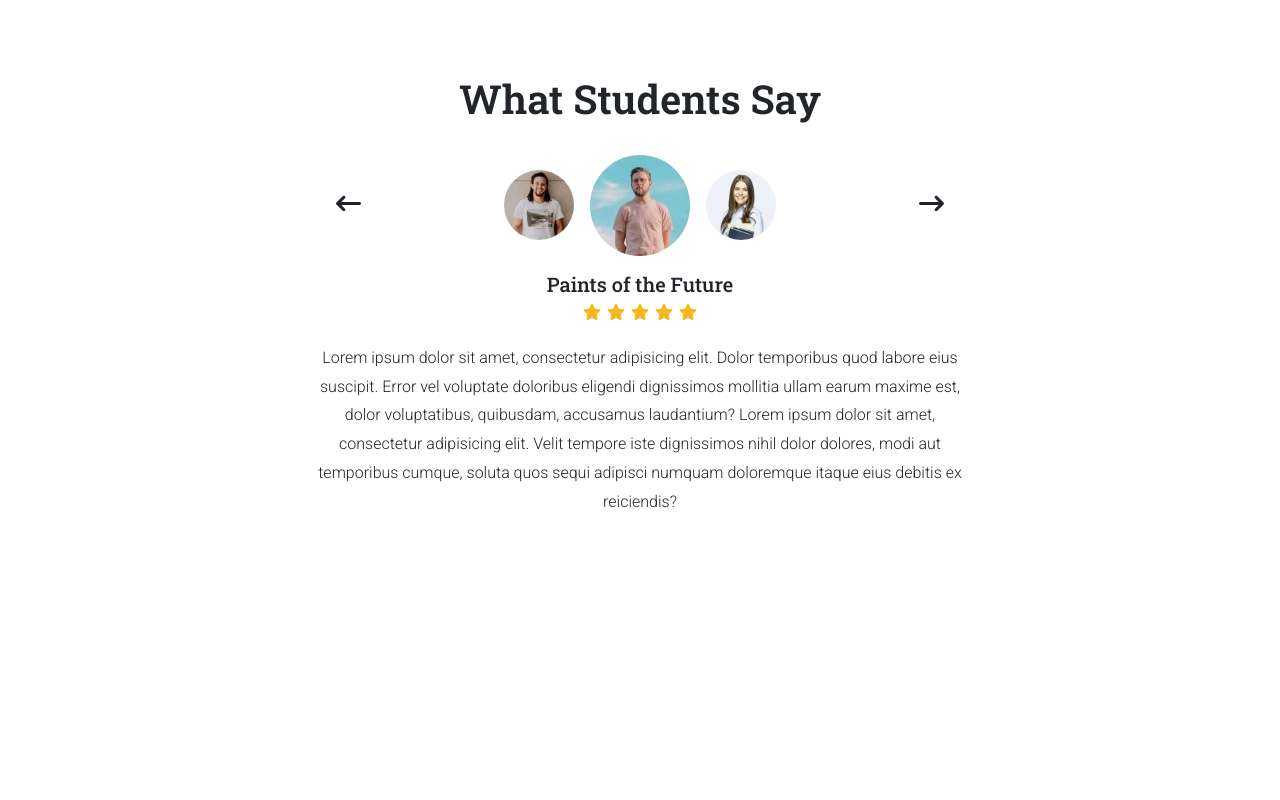
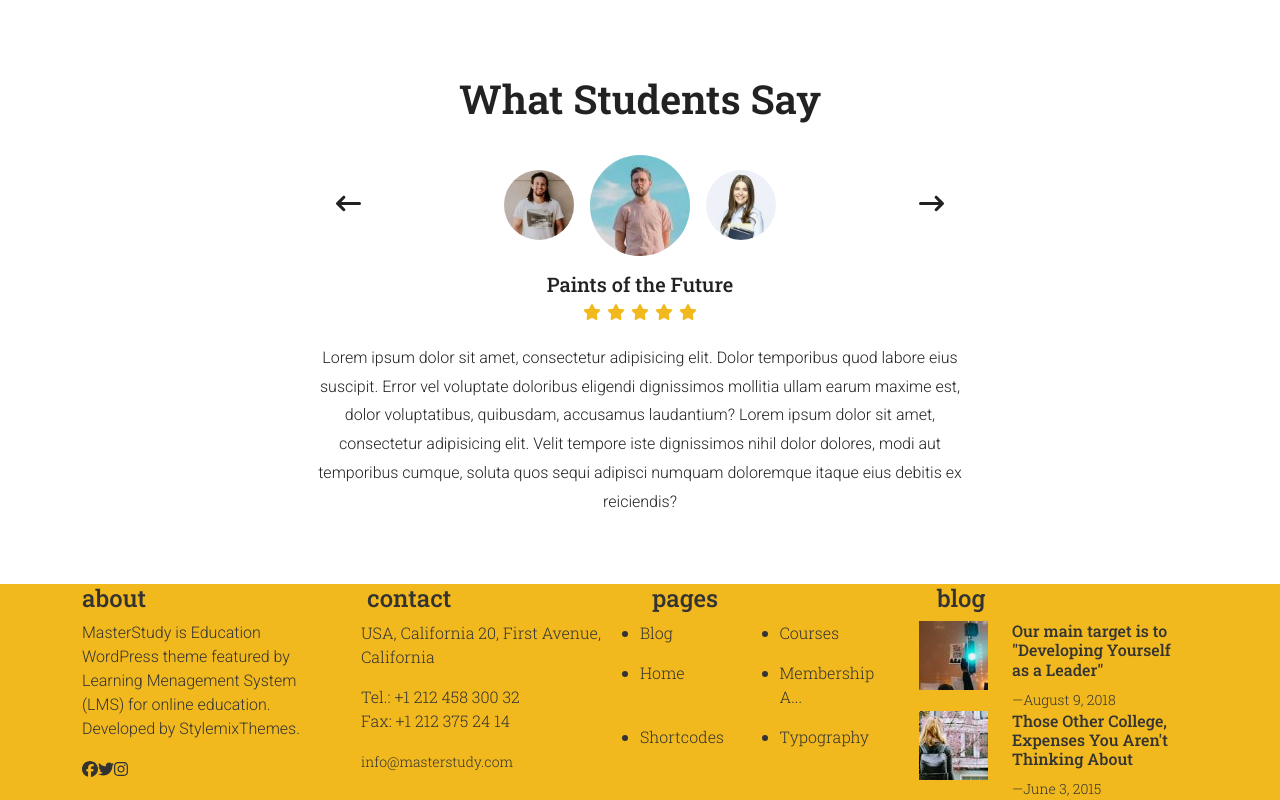
Before and after one commit to BeainaT/proj-html-vuejs, a Vue app: page / in a window 1280 px wide. Shown: the part 4458-5258 px from the top of the page. Before the commit the page ends 5042 px from the top, so only its background shows below. Built offline with nearby package versions, Linux system fonts and the light colour scheme.

Commit message:
added footer elements+footer section (unstyled)

```diff
--- a/src/assets/style/style-parts/_typo.scss
+++ b/src/assets/style/style-parts/_typo.scss
@@ -3,6 +3,9 @@
 body {
     font-family: var(--typo_serif);
     font-weight: 300;
+}
+main {
+    color: var(--text_body);
 }
 h1 {
     font-size: 3rem;
--- /dev/null
+++ b/src/components/commons/AboutFooter.vue
@@ -0,0 +1,25 @@
+<template>
+  <div class="col-3">
+    <p><a href="#">MasterStudy</a> is Education WordPress theme featured by Learning Menagement System (LMS) for online education. Developed by <a href="#">StylemixThemes</a>.</p>
+    <i v-for="(social, i) in footerSocial" :class="social" :key="'social' + i"></i>
+  </div>
+</template>
+
+<script>
+export default {
+    name: 'AboutFooter',
+    data() {
+        return {
+            footerSocial: [
+                `fa-brands fa-facebook`,
+                `fa-brands fa-twitter`,
+                `fa-brands fa-instagram`
+            ]
+        }
+    }
+}
+</script>
+
+<style>
+
+</style>
--- /dev/null
+++ b/src/components/commons/BlogFooter.vue
@@ -0,0 +1,51 @@
+<template>
+  <div class="col-3">
+    <div class="row">
+        <div class="col-12 d-flex" v-for="(blogLink, i) in blogLinks" :key="'blogLink' + i">
+        <div class="row">
+            <div class="col-4">
+                <img :src="blogLink.img" alt="article img">
+            </div>
+            <div class="col-8">
+                <div class="row">
+                    <div class="col-12">
+                        <h6>{{blogLink.title}}</h6>
+                    </div>
+                    <div class="col-12">
+                        <small>&mdash;{{blogLink.date}}</small>
+                    </div>
+                </div>
+            </div>
+        </div>
+        </div>
+    </div>
+  </div>
+</template>
+
+<script>
+export default {
+    name: 'BlogFooter',
+    data() {
+        return {
+            blogLinks: [
+                {
+                    img: require('../../assets/img/photo-1517520287167-4bbf64a00d66-69x69.jpeg'),
+                    title: `Our main target is to "Developing Yourself as a Leader"`,
+                    date: "August 9, 2018",
+                },
+                {
+                    img: require('../../assets/img/photo-1490376840453-5f616fbebe5b-69x69.jpeg'),
+                    title: `Those Other College, Expenses You Aren't Thinking About`,
+                    date: "June 3, 2015",
+                },
+            ]
+        }
+    }
+}
+</script>
+
+<style lang="scss" scoped>
+img {
+    width: 100%
+}
+</style>
--- /dev/null
+++ b/src/components/commons/ContactFooter.vue
@@ -0,0 +1,32 @@
+<template>
+  <div class="col-3">
+    <div v-for="(contact, i) in contacts" :key="'contact' + i">
+        <address>{{contact.adress}}</address>
+        <address>Tel.: {{contact.phone}} <br> Fax: {{contact.fax}}</address>
+        <small>{{contact.mail}}</small>
+    </div>
+
+  </div>
+</template>
+
+<script>
+export default {
+    name: 'ContactFooter',
+    data() {
+        return {
+            contacts: [
+                {
+                    adress: 'USA, California 20, First Avenue, California',
+                    phone: '+1 212 458 300 32',
+                    fax: '+1 212 375 24 14',
+                    mail: 'info@masterstudy.com'
+                }
+            ]
+        }
+    }
+}
+</script>
+
+<style>
+
+</style>
--- /dev/null
+++ b/src/components/commons/PagesFooter.vue
@@ -0,0 +1,36 @@
+<template>
+  <div class="col-3">
+    <div class="row">
+
+        <ul class="col-6" v-for="pageLink in pageLinks" :key="pageLink">
+            <li>{{pageLink}}</li>
+        </ul>
+    </div>
+  </div>
+</template>
+
+<script>
+export default {
+    name: 'PagesFooter',
+    data() {
+        return {
+            pageLinks: [
+                'blog',
+                'courses',
+                'home',
+                'membership a...',
+                'shortcodes',
+                'typography'
+            ]
+        }
+    }
+}
+</script>
+
+<style lang="scss" scoped>
+ul li {
+    list-style: disc;
+    text-transform: capitalize;
+}
+
+</style>
--- a/src/components/macro/BaseFooter.vue
+++ b/src/components/macro/BaseFooter.vue
@@ -1,13 +1,23 @@
 <template>
-  <footer></footer>
+  <footer>
+    <FooterTopics/>
+  </footer>
 </template>
 
 <script>
+import FooterTopics from '../sections/FooterTopics.vue';
 export default {
-    name: 'BaseFooter'
+    name: 'BaseFooter',
+    components: {
+    FooterTopics
+    }
 }
 </script>
 
-<style>
+<style lang="scss" scoped>
+footer {
+  background-color: var(--primary_color);
+  color: var(--text_nav);
+}
 
 </style>
--- /dev/null
+++ b/src/components/sections/FooterTopics.vue
@@ -0,0 +1,45 @@
+<template>
+  <div class="container">
+    <div class="row">
+        <div class="col-3" v-for="title in footerTitles" :key="title"><h4>{{title}}</h4>
+        </div>
+        <div class="row">
+            <AboutFooter/>
+            <ContactFooter/>
+            <PagesFooter />
+            <BlogFooter />
+        </div>
+    </div>
+
+  </div>
+</template>
+
+<script>
+import AboutFooter from '../commons/AboutFooter.vue'
+import ContactFooter from '../commons/ContactFooter.vue'
+import PagesFooter from '../commons/PagesFooter.vue'
+import BlogFooter from '../commons/BlogFooter.vue'
+export default {
+    name: 'FooterTopics',
+    components: {
+    AboutFooter,
+    ContactFooter,
+    PagesFooter,
+    BlogFooter
+},
+    data() {
+        return {
+            footerTitles : [
+                'about',
+                'contact',
+                'pages',
+                'blog'
+            ]
+        }
+    }
+}
+</script>
+
+<style>
+
+</style>
```
